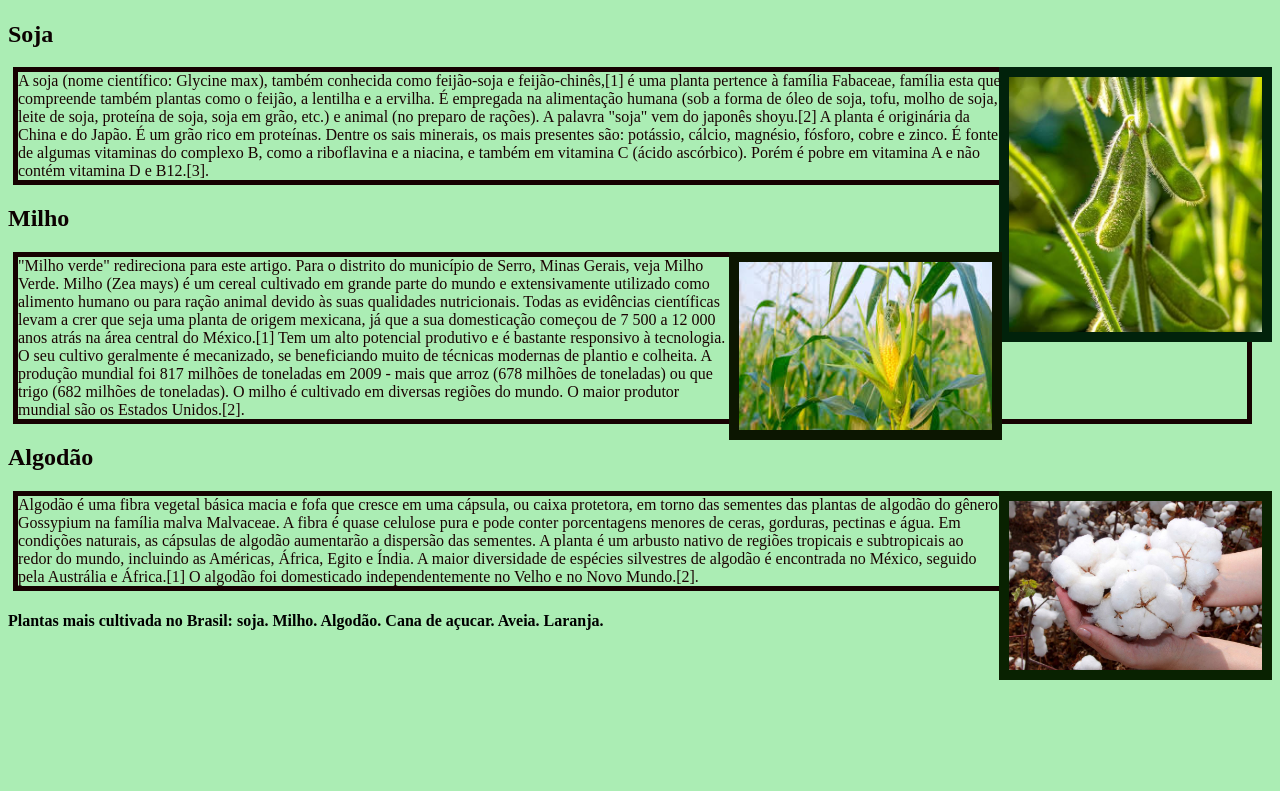
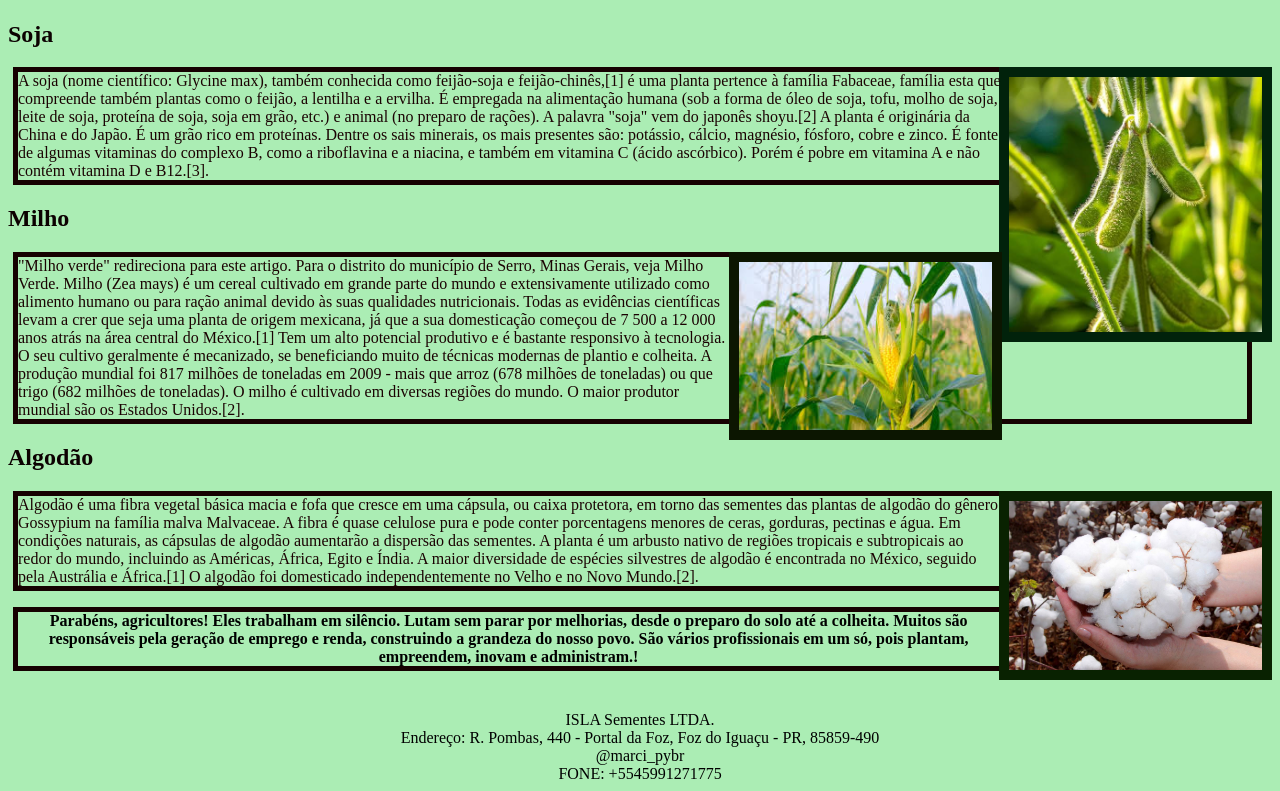
Before and after one commit to MarcianeLunkes/Agrinho, a plain HTML site: page index.html in a window 1280 px wide. Shown: the part 675-1466 px from the top of the page. Before the commit the page ends 1355 px from the top, so only its background shows below. Drawn offline with Linux system fonts and the light colour scheme.

Commit message:
Add files via upload

```diff
--- a/index.html
+++ b/index.html
@@ -87,14 +87,13 @@
                 O algodão foi domesticado independentemente no Velho e no Novo Mundo.[2].</P>
             </div>
         </div>
-            <h4> Plantas mais cultivada no Brasil:
-                soja.
-                Milho.
-                Algodão.
-                Cana de açucar.
-                Aveia.
-                Laranja.
+        <h4>Parabéns, agricultores!
 
-            </h4>
+            Eles trabalham em silêncio. Lutam sem parar por melhorias, desde o preparo do solo até a colheita. Muitos são responsáveis pela geração de emprego e renda, construindo a grandeza do nosso povo. São vários profissionais em um só, pois plantam, empreendem, inovam e administram.!</h4>
+            <div class="pagina2">
+            <div class="bg-stone-200/50 py-8 text-center border-t border-stone-300 text-sm">
+                ISLA Sementes LTDA. <br>Endereço: R. Pombas, 440 - Portal da Foz, Foz do Iguaçu - PR, 85859-490 <br> @marci_pybr <br>FONE: +5545991271775
+            </div>
+            </div>
         </body>
         </html>
--- a/style.css
+++ b/style.css
@@ -2,7 +2,7 @@ body{
     background-color: rgba(165, 236, 175, 0.932);
 }
 header{
-    background-color: rgb(52, 223, 13);
+    background-color: rgb(116, 175, 119);
 }
 h1{
     color: rgb(0, 0, 0);
@@ -119,3 +119,16 @@ p{
     border: 5px solid rgb(22, 1, 1);
     margin-left: 5px;
 }
+h4{
+    margin-top: 0%;
+}
+.rodape{
+    position: fixed;
+    bottom: 0;
+    width: 100%;
+}
+h4{
+    text-align: center;
+    border: 5px solid rgb(22, 1, 1);
+    margin-left: 5px;
+}
```
